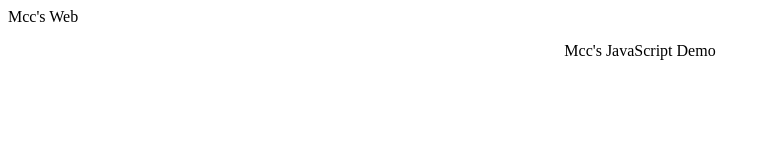
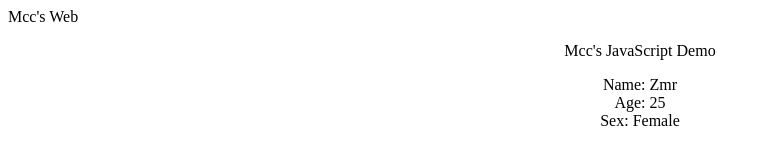
Before and after one commit to miaochunchen2017/JavaScript, a plain HTML site: page JS_Test/index.html in a window 1280 px wide. Shown: the whole page, without its empty margins (0-771 px from the left). Drawn offline with Linux system fonts and the light colour scheme.

Commit message:
11:06 2017-11-13

```diff
--- a/JS_Test/index.html
+++ b/JS_Test/index.html
@@ -8,8 +8,13 @@
 </head>
 <body>
 <p align="center">Mcc's JavaScript Demo</p>
+<p align="center">
+    Name: <span id="person_name"></span><br/>
+    Age: <span id="person_age"></span><br/>
+    Sex: <span id="person_sex"></span><br/>
+</p>
 <script>
-    test_2();
+    Type_Json();
 </script>
 </body>
 </html>
--- a/JS_Test/js/JavaScript_1.js
+++ b/JS_Test/js/JavaScript_1.js
@@ -43,3 +43,18 @@ function test_3() {
 
 //NEW FILE !!!!
 document.write("Mcc's Web");
+
+function Type_Json() {
+    var JsonObject = {
+        "Person":
+            [
+                {"Name": "Mcc", "Age": "25", "Sex": "Male"},
+                {"Name": "Zmr", "Age": "25", "Sex": "Female"}
+            ]
+    };
+    document.getElementById("person_name").innerHTML = JsonObject.Person[1].Name;
+    document.getElementById("person_age").innerHTML = JsonObject.Person[1].Age;
+    document.getElementById("person_sex").innerHTML = JsonObject.Person[1].Sex;
+    //修改Json数据
+
+}
```
Also changed, not shown: JS_Test/js/JsonData.json (added, +14 -0 lines).
